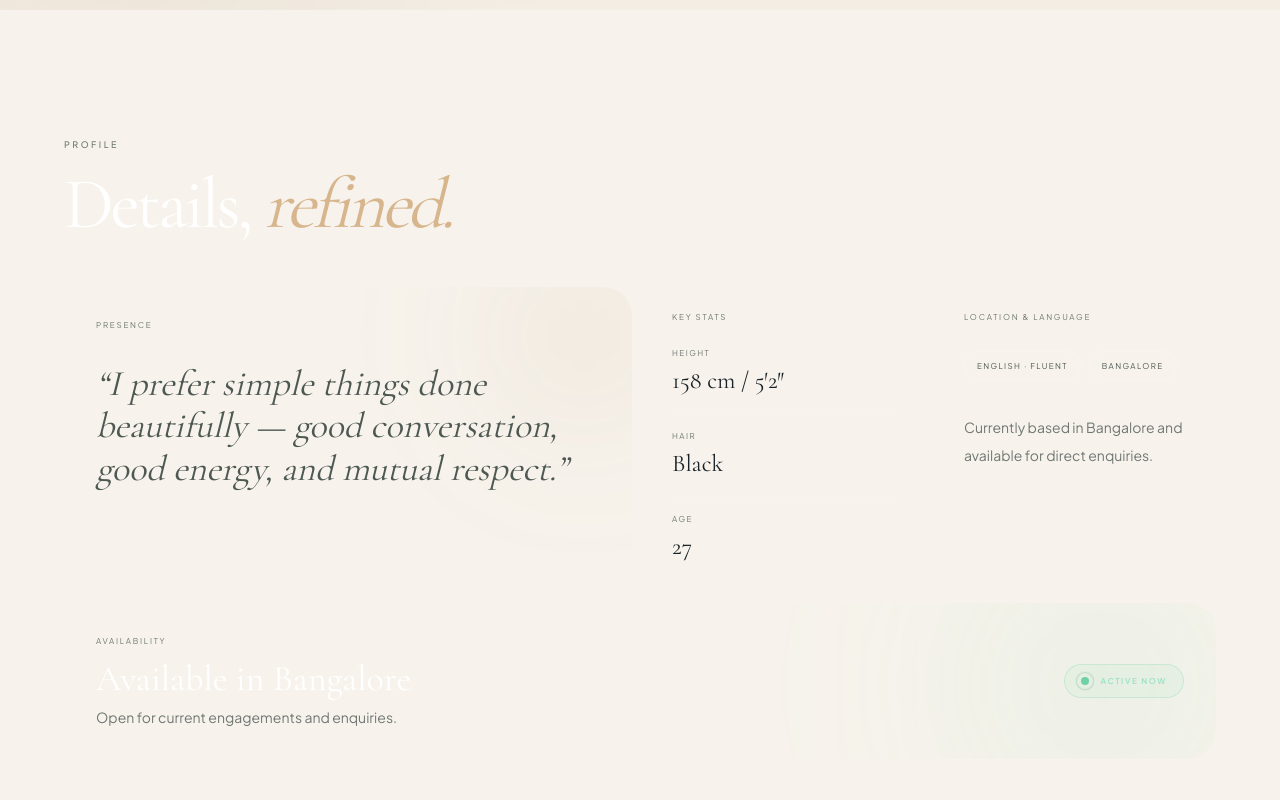
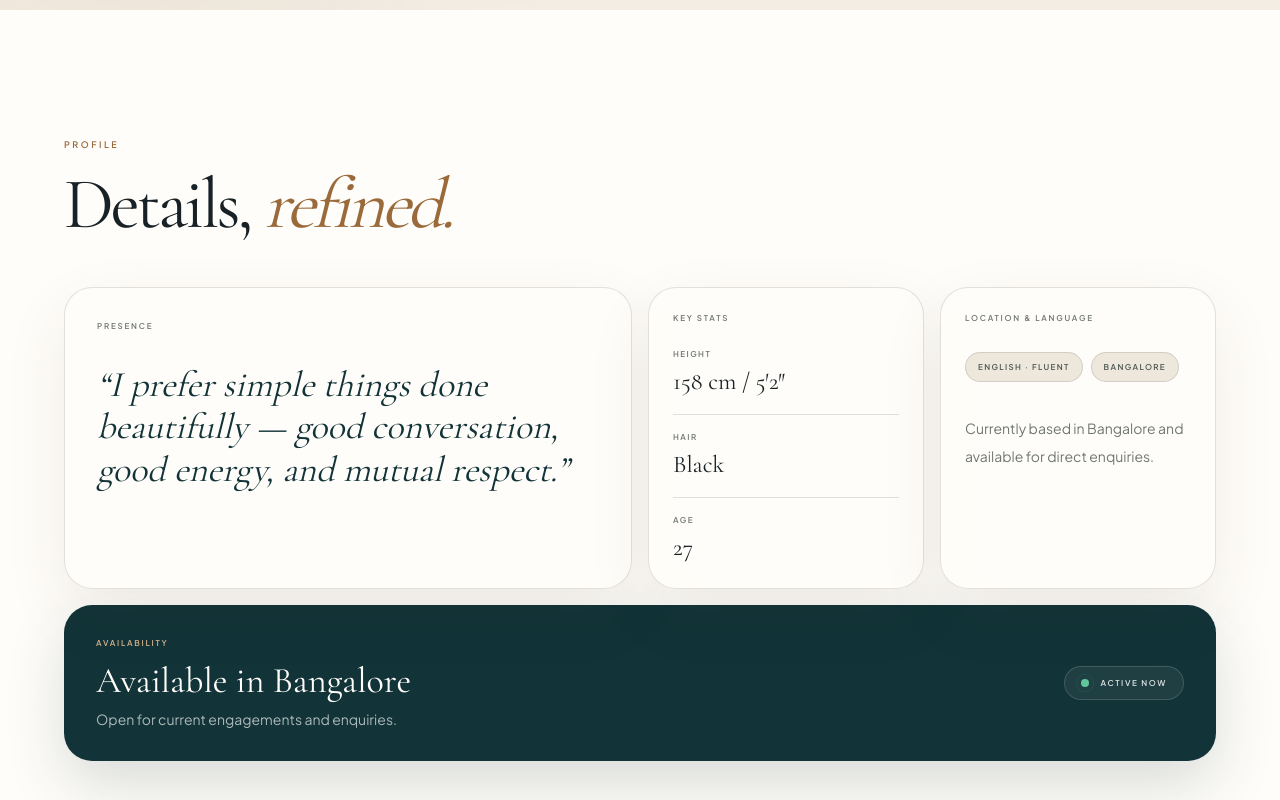
Before and after one commit to MohitAhlawat93/dancer-portfolio, a Next.js app: page / in a window 1280 px wide. Shown: the part 2500-3300 px from the top of the page. Built offline with nearby package versions, Linux system fonts and the light colour scheme; no server answers.

Commit message:
design(option-2): convert profile details to clean light cards

```diff
--- a/components/sections/ProfileDetails.tsx
+++ b/components/sections/ProfileDetails.tsx
@@ -10,53 +10,51 @@ export function ProfileDetails() {
   const city = siteContent.facts.find((fact) => fact.label === "City")!;
 
   return (
-    <section id="profile" className="section-ink relative overflow-hidden px-5 py-20 text-white sm:px-6 sm:py-24 lg:px-16 lg:py-32">
+    <section id="profile" className="section-paper relative overflow-hidden px-5 py-20 sm:px-6 sm:py-24 lg:px-16 lg:py-32">
       <div className="relative z-10 mx-auto max-w-[1500px]">
-        <p className="text-[9px] font-medium uppercase tracking-[.28em] text-muted">Profile</p>
-        <h2 className="mt-5 max-w-4xl font-display text-5xl font-light leading-[.94] tracking-[-.045em] sm:text-6xl lg:text-7xl">
-          Details, <span className="italic text-accent-soft">refined.</span>
+        <p className="text-[9px] font-semibold uppercase tracking-[.28em] text-accent">Profile</p>
+        <h2 className="mt-5 max-w-4xl font-display text-5xl font-light leading-[.94] tracking-[-.045em] text-foreground sm:text-6xl lg:text-7xl">
+          Details, <span className="italic text-accent">refined.</span>
         </h2>
 
         <div className="mt-12 grid grid-cols-1 gap-4 md:grid-cols-4">
-          <article className="depth-card glass-panel relative overflow-hidden rounded-[1.75rem] p-6 md:col-span-2 md:p-8">
-            <div className="absolute -right-16 -top-16 h-56 w-56 rounded-full bg-accent/[.06] blur-[70px]" />
-            <p className="relative text-[8px] uppercase tracking-[.22em] text-muted">Presence</p>
-            <blockquote className="relative mt-8 max-w-2xl font-display text-3xl font-light italic leading-[1.18] text-muted-strong sm:text-4xl">
+          <article className="soft-card depth-card relative overflow-hidden rounded-[1.75rem] p-6 md:col-span-2 md:p-8">
+            <p className="text-[8px] font-semibold uppercase tracking-[.22em] text-muted">Presence</p>
+            <blockquote className="mt-8 max-w-2xl font-display text-3xl font-light italic leading-[1.18] text-deep sm:text-4xl">
               “{siteContent.profile.quote}”
             </blockquote>
           </article>
 
-          <article className="depth-card glass-panel relative rounded-[1.75rem] p-6">
-            <p className="text-[8px] uppercase tracking-[.22em] text-muted">Key stats</p>
+          <article className="soft-card depth-card rounded-[1.75rem] p-6">
+            <p className="text-[8px] font-semibold uppercase tracking-[.22em] text-muted">Key stats</p>
             <dl className="mt-6">
               {stats.map((stat) => (
-                <div key={stat.label} className="border-b border-white/[.07] py-4 first:pt-0 last:border-b-0 last:pb-0">
-                  <dt className="text-[8px] uppercase tracking-[.18em] text-muted">{stat.label}</dt>
+                <div key={stat.label} className="border-b border-line py-4 first:pt-0 last:border-b-0 last:pb-0">
+                  <dt className="text-[8px] font-semibold uppercase tracking-[.18em] text-muted">{stat.label}</dt>
                   <dd className="mt-1.5 font-display text-2xl font-light text-foreground">{stat.value}</dd>
                 </div>
               ))}
             </dl>
           </article>
 
-          <article className="depth-card glass-panel relative rounded-[1.75rem] p-6">
-            <p className="text-[8px] uppercase tracking-[.22em] text-muted">Location & language</p>
+          <article className="soft-card depth-card rounded-[1.75rem] p-6">
+            <p className="text-[8px] font-semibold uppercase tracking-[.22em] text-muted">Location & language</p>
             <div className="mt-7 flex flex-wrap gap-2">
-              <span className="rounded-full border border-white/10 bg-white/[.035] px-3 py-2 text-[8px] uppercase tracking-[.17em] text-muted-strong">{language.value}</span>
-              <span className="rounded-full border border-white/10 bg-white/[.035] px-3 py-2 text-[8px] uppercase tracking-[.17em] text-muted-strong">{city.value}</span>
+              <span className="rounded-full border border-line bg-surface-soft px-3 py-2 text-[8px] font-semibold uppercase tracking-[.17em] text-muted-strong">{language.value}</span>
+              <span className="rounded-full border border-line bg-surface-soft px-3 py-2 text-[8px] font-semibold uppercase tracking-[.17em] text-muted-strong">{city.value}</span>
             </div>
             <p className="mt-8 text-sm leading-7 text-muted">Currently based in {siteContent.profile.city} and available for direct enquiries.</p>
           </article>
 
-          <article className="depth-card glass-panel relative overflow-hidden rounded-[1.75rem] p-6 md:col-span-4 md:p-8">
-            <div className="absolute right-[-4%] top-[-50%] h-80 w-80 rounded-full bg-[#6fd1a6]/[.08] blur-[95px]" />
-            <div className="relative z-10 flex flex-col gap-6 sm:flex-row sm:items-center sm:justify-between">
+          <article className="rounded-[1.75rem] bg-deep p-6 text-[#fffdf9] shadow-[0_24px_60px_rgba(18,51,56,.16)] md:col-span-4 md:p-8">
+            <div className="flex flex-col gap-6 sm:flex-row sm:items-center sm:justify-between">
               <div>
-                <p className="text-[8px] uppercase tracking-[.22em] text-muted">Availability</p>
-                <p className="mt-3 font-display text-3xl font-light text-white sm:text-4xl">{siteContent.profile.status}</p>
-                <p className="mt-2 text-sm text-muted">Open for current engagements and enquiries.</p>
+                <p className="text-[8px] font-semibold uppercase tracking-[.22em] text-[#d7b58d]">Availability</p>
+                <p className="mt-3 font-display text-3xl font-light sm:text-4xl">{siteContent.profile.status}</p>
+                <p className="mt-2 text-sm text-white/65">Open for current engagements and enquiries.</p>
               </div>
-              <div className="inline-flex w-fit items-center gap-3 rounded-full border border-[#6fd1a6]/25 bg-[#6fd1a6]/[.08] px-4 py-2.5 text-[8px] font-semibold uppercase tracking-[.2em] text-[#9be0c3]">
-                <span className="availability-pulse h-2 w-2 rounded-full bg-[#6fd1a6]" />
+              <div className="inline-flex w-fit items-center gap-3 rounded-full border border-white/15 bg-white/[.06] px-4 py-2.5 text-[8px] font-semibold uppercase tracking-[.2em] text-white/85">
+                <span className="availability-pulse h-2 w-2 rounded-full bg-[#61c69a]" />
                 Active now
               </div>
             </div>
```
